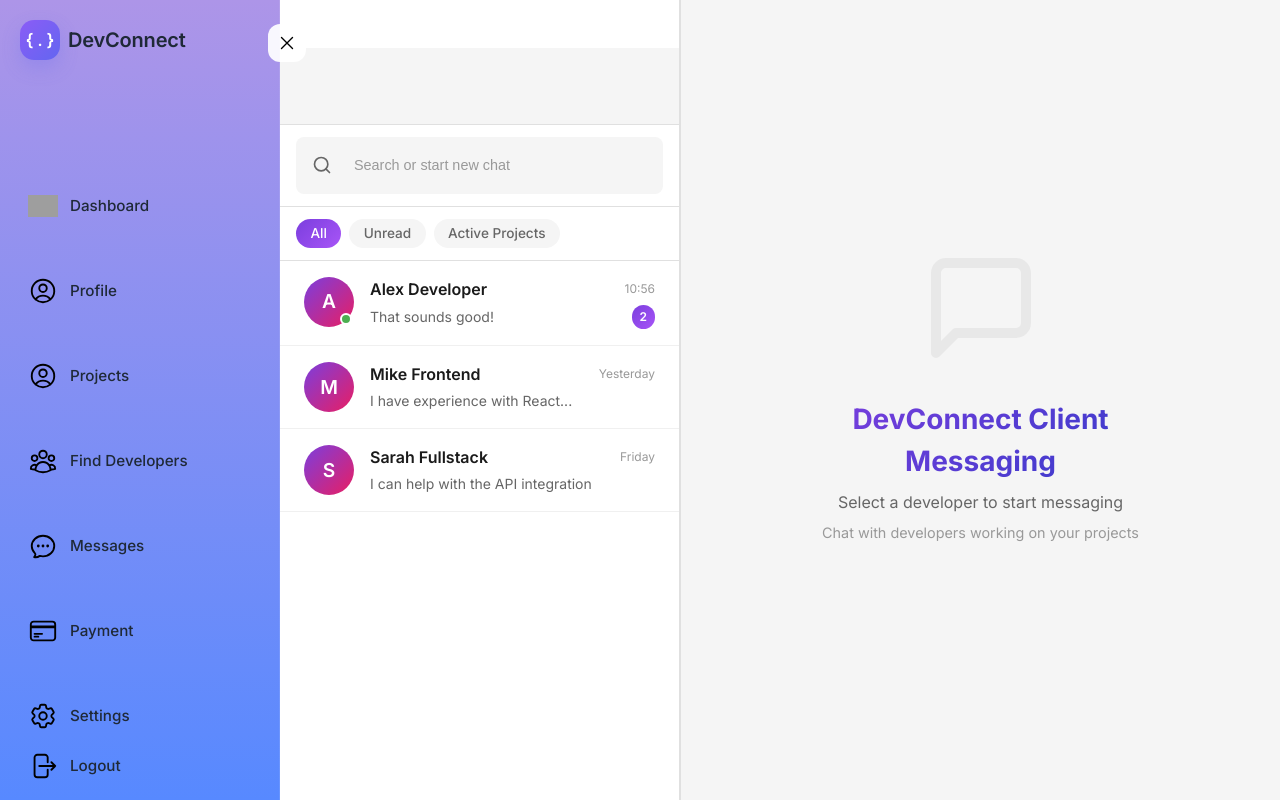
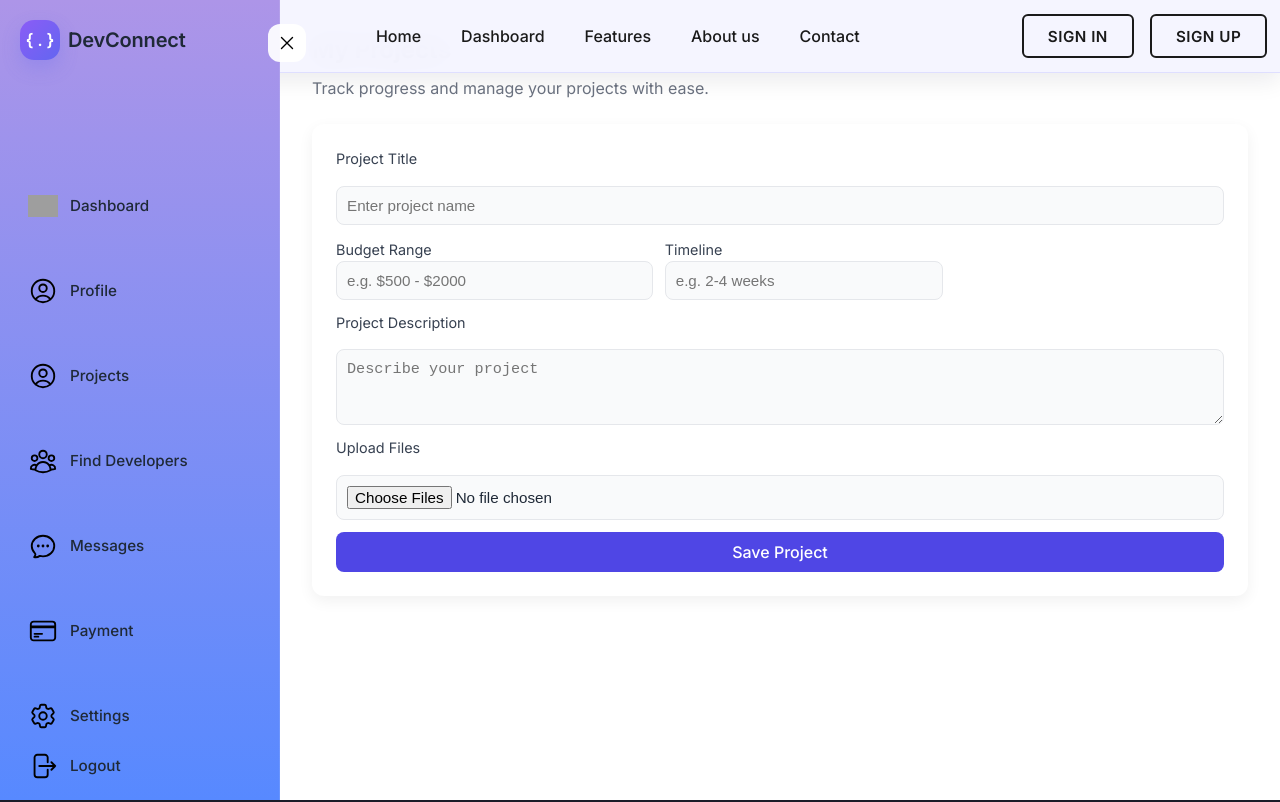
Before and after one commit to FatumaLiban2/dev_connect_frontend, a React (Vite) app: page /projects in a window 1280 px wide. Shown: the top 802 px of the page. Built offline with nearby package versions, Linux system fonts and the light colour scheme; grey boxes are pictures that could not be loaded.

Commit message:
fix: resolve routing issues and add Dashboard link to navbar

```diff
--- a/src/App.jsx
+++ b/src/App.jsx
@@ -17,7 +17,7 @@ import FindClients from './pages/FindClients';
 import './App.css';
 
 // Layout wrapper to conditionally show Navbar/Footer
-function Layout({ children, onSigninClick, onSignupClick }) {
+function Layout({ children, onSigninClick, onSignupClick, userRole }) {
   const location = useLocation();
   const hideNavAndFooter = location.pathname.startsWith('/messages');
 
@@ -26,10 +26,12 @@ function Layout({ children, onSigninClick, onSignupClick }) {
     '/dashboard',
     '/profile',
     '/projects',
+    '/myProjects',
     '/findDevelopers',
     '/findClients',
     '/settings',
     '/payments',
+    '/payment',
     '/client-payments',
   ]);
   const showSidebar = sidebarRoutes.has(location.pathname);
@@ -87,7 +89,7 @@ function App() {
 
   return (
     <>
-      <Layout onSigninClick={handleSigninClick} onSignupClick={handleSignupClick}>
+      <Layout onSigninClick={handleSigninClick} onSignupClick={handleSignupClick} userRole={userRole}>
         <Routes>
           {/* Main Pages */}
           <Route
@@ -112,6 +114,7 @@ function App() {
         {/* Routes that render with the sidebar layout */}
           <Route path="/dashboard" element={<div className="placeholder">Dashboard Page</div>} />
           <Route path="/profile" element={<div className="placeholder">Profile Page</div>} />
+          <Route path="/projects" element={<MyProjects />} />
           <Route path="/myProjects" element={<MyProjects />} />
           <Route path="/findDevelopers" element={<FindDevelopers />} />
           <Route path="/findClients" element={<FindClients />} />
--- a/src/components/Navbar.jsx
+++ b/src/components/Navbar.jsx
@@ -16,6 +16,11 @@ const Navbar = ({ onSigninClick, onSignupClick }) => {
           <li className="nav-item">
             <Link to="/" className="nav-link">
               Home
+            </Link>
+          </li>
+          <li className="nav-item">
+            <Link to="/dashboard" className="nav-link">
+              Dashboard
             </Link>
           </li>
           <li className="nav-item">
--- a/src/main.jsx
+++ b/src/main.jsx
@@ -4,12 +4,10 @@ import { BrowserRouter } from 'react-router-dom';
 import './index.css';
 import App from './App.jsx';
 
-import MessagingPage from './pages/MessagingPage.jsx';
-
 createRoot(document.getElementById('root')).render(
   <StrictMode>
     <BrowserRouter>
-      <MessagingPage />
+      <App />
     </BrowserRouter>
   </StrictMode>,
 );
```
